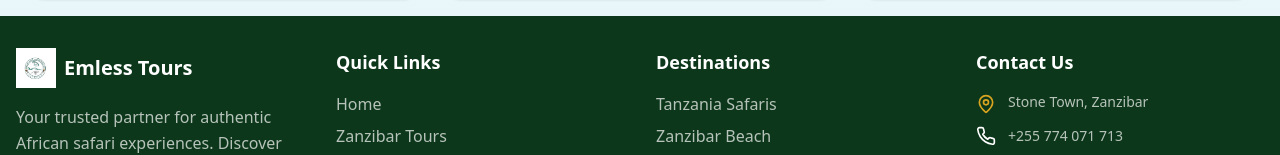
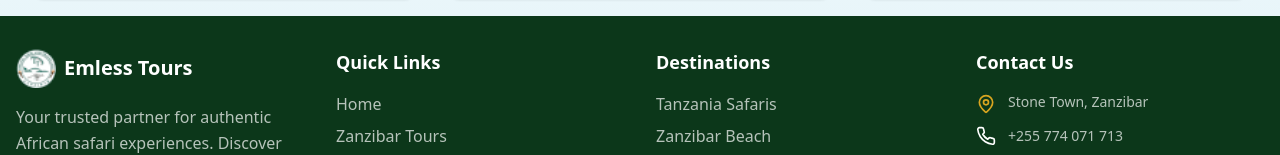
Before and after one commit to Ismaak47/Emless-Tour-And-Traveling-, a React (Vite) app: page / in a window 1280 px wide. Shown: the part 3443-3598 px from the top of the page. Built offline with nearby package versions, Linux system fonts and the light colour scheme.

Commit message:
footer picture

```diff
--- a/src/components/Footer.tsx
+++ b/src/components/Footer.tsx
@@ -7,7 +7,7 @@ const Footer = () => {
         {/* Company Info */}
         <div className="space-y-4">
           <div className="flex items-center space-x-2">
-            <img src="/lovable-uploads/b219aa98-6bc6-4316-aa8b-8338713574b1.png" alt="Emless Tour and Travelling Zanzibar" className="w-10 h-10" />
+            <img src="/footer-logo.png" alt="Emless Tour and Travelling Zanzibar" className="w-10 h-10" />
             <span className="text-xl font-bold">Emless Tours</span>
           </div>
           <p className="text-footer-foreground/70 leading-relaxed">
```
Also changed, not shown: public/footer-logo.png (added).
